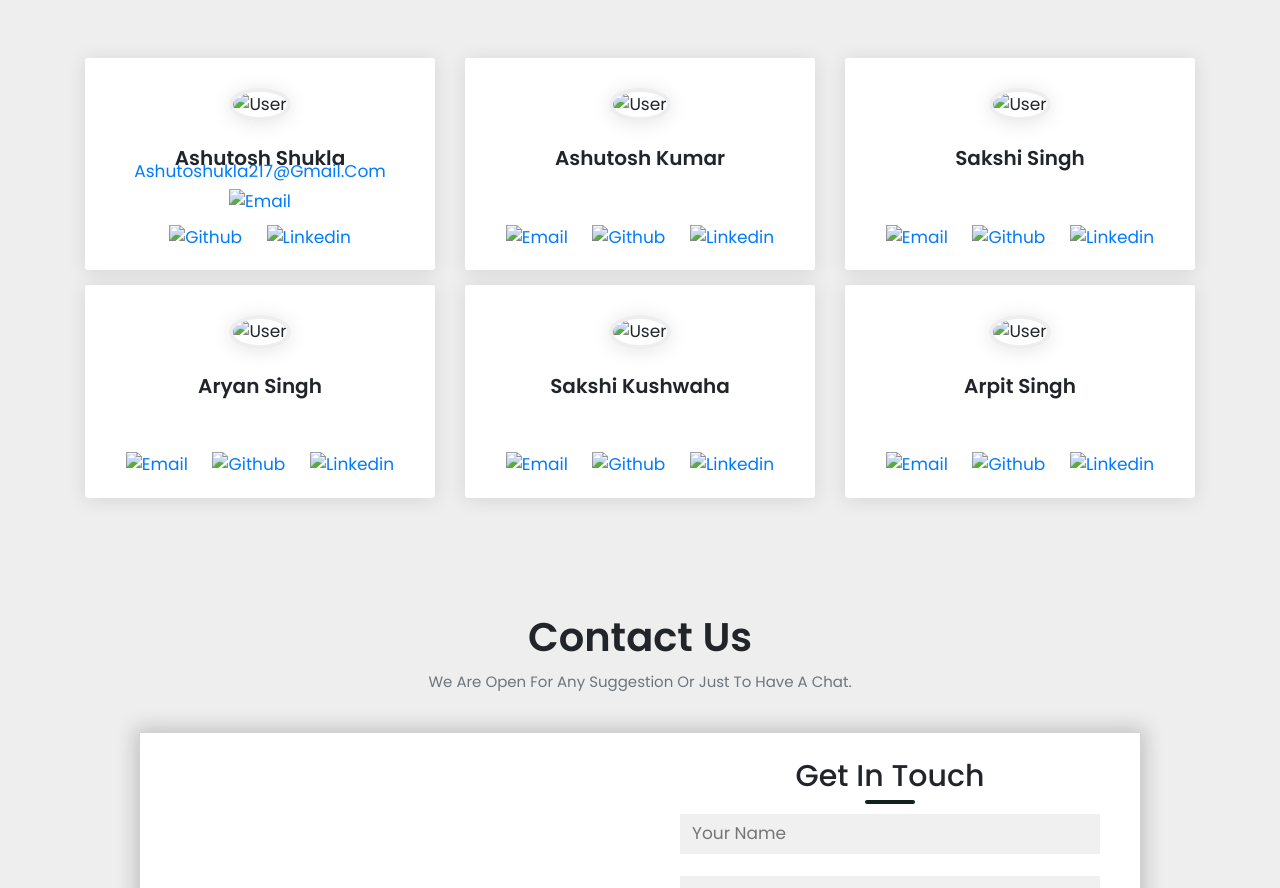
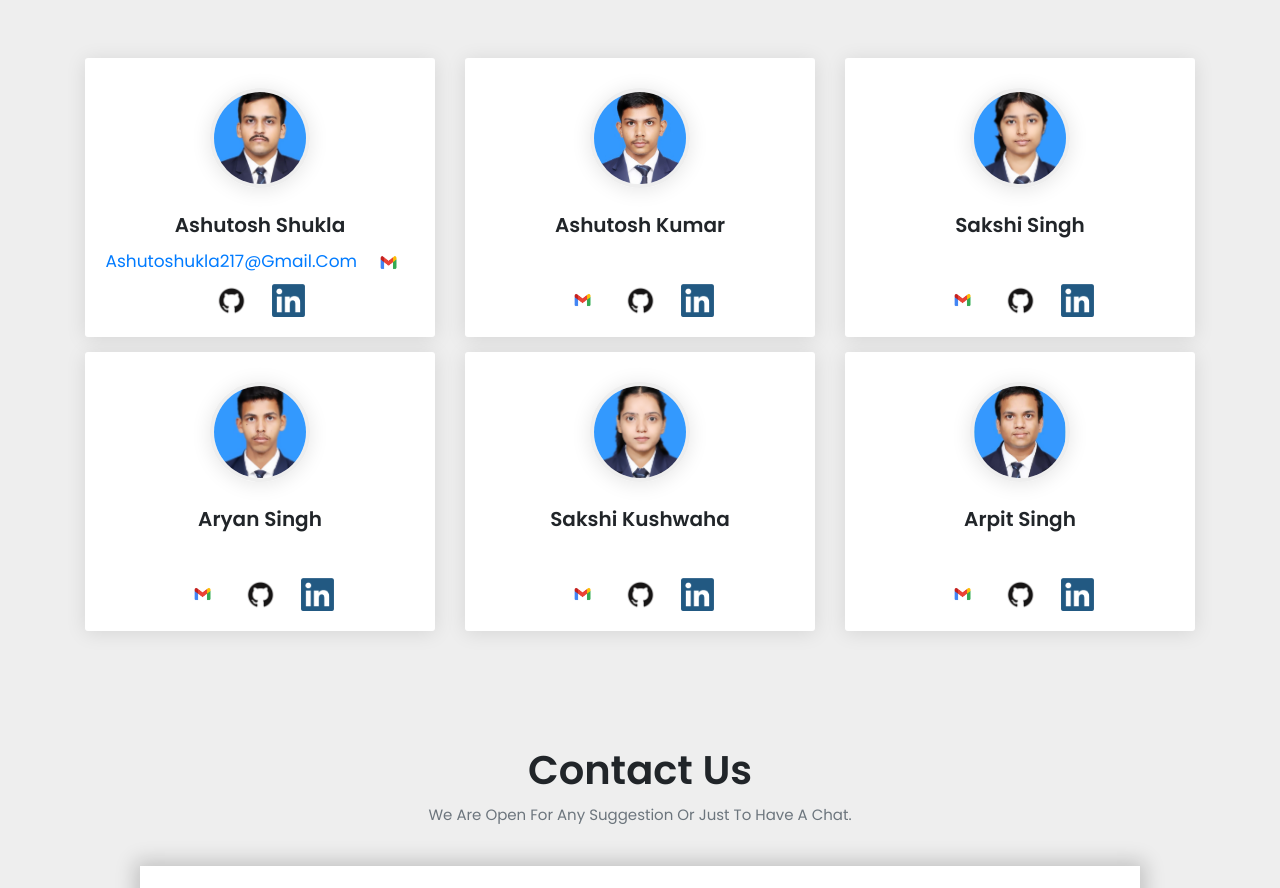
Before and after one commit to AshutoshShukla221/webpage-india-cultural-heritage-and-traditions-tourism-, a plain HTML site: page about.html in a window 1280 px wide. Shown: the part 1356-2244 px from the top of the page. Drawn offline with nearby package versions, Linux system fonts and the light colour scheme; the site is published under a folder, as on GitHub Pages, so addresses that start at the root find nothing.

Commit message:
update commit

```diff
--- a/about.html
+++ b/about.html
@@ -21,15 +21,15 @@
     <meta property="og:url" content="https://yourwebsite.com/about.php">
     <meta property="og:title" content="About Us - Visit India">
     <meta property="og:description" content="India is a vast South Asian country with diverse terrain and a rich history.">
-    <meta property="og:image" content="/images/preview.webp">
+    <meta property="og:image" content="images/preview.webp">
     <meta property="twitter:card" content="summary_large_image">
     <meta property="twitter:url" content="https://yourwebsite.com/about.php">
     <meta property="twitter:title" content="About Us - Visit India">
     <meta property="twitter:description" content="India is a vast South Asian country with diverse terrain and a rich history.">
-    <meta property="twitter:image" content="/images/preview.webp">
+    <meta property="twitter:image" content="images/preview.webp">
     <title>About Us</title>
 
-	<link rel="icon" type="image/x-icon" href="/images/tablogo.png">
+	<link rel="icon" type="image/x-icon" href="images/tablogo.png">
 
     <link rel="stylesheet" href="https://cdnjs.cloudflare.com/ajax/libs/font-awesome/5.15.4/css/all.min.css">
 
@@ -115,7 +115,7 @@
 				<div class="col-lg-4 col-md-6 col-sm-12 mb-4">
 					<div class="profile-card bg-white shadow mb-4 text-center rounded-lg p-4 position-relative h-100">
 						<div class="profile-card_image pt-4">
-							<img src="/images/2413904.jpg" alt="User" class="mb-4 shadow">
+							<img src="./images/2413904.jpg" alt="User" class="mb-4 shadow">
 						</div>
 						<div class="profile-card_details">
 							<h3 class="mb-2 mt-3">Ashutosh Shukla</h3>
@@ -123,13 +123,13 @@
 						</div>
 						<div class="profile-card_social text-center p-4">
 							<a href="#" class="d-inline-block">ashutoshukla217@gmail.com
-								<img src="/images/gmail-1 (1).avif" alt="Email">
+								<img src="./images/gmail-1 (1).avif" alt="Email">
 							</a>
 							<a href="https://github.com/AshutoshShukla221" target="_blank" class="d-inline-block">
-								<img src="/images/GitHub-Mark-ea2971cee799.png" alt="Github">
+								<img src="./images/GitHub-Mark-ea2971cee799.png" alt="Github">
 							</a>
 							<a href="https://www.linkedin.com/in/ashutosh-shukla-98291933b/" target="_blank" class="d-inline-block">
-								<img src="/images/linkedin-logo.webp" alt="Linkedin">
+								<img src="./images/linkedin-logo.webp" alt="Linkedin">
 							</a>
 						</div>
 					</div>
@@ -138,7 +138,7 @@
 				<div class="col-lg-4 col-md-6 col-sm-12 mb-4">
 					<div class="profile-card bg-white shadow mb-4 text-center rounded-lg p-4 position-relative h-100">
 						<div class="profile-card_image pt-4">
-							<img src="/images/Ak.jpeg" alt="User" class="mb-4 shadow">
+							<img src="./images/Ak.jpeg" alt="User" class="mb-4 shadow">
 						</div>
 						<div class="profile-card_details">
 							<h3 class="mb-2 mt-3">Ashutosh kumar</h3>
@@ -147,13 +147,13 @@
 						</div>
 						<div class="profile-card_social text-center p-4">
 							<a href="" class="d-inline-block">
-								<img src="/images/gmail-1 (1).avif" alt="Email">
+								<img src="./images/gmail-1 (1).avif" alt="Email">
 							</a>
 							<a href="#!" class="d-inline-block">
-								<img src="/images/GitHub-Mark-ea2971cee799.png" alt="Github">
+								<img src="./images/GitHub-Mark-ea2971cee799.png" alt="Github">
 							</a>
 							<a href="#" target="_blank" class="d-inline-block">
-								<img src="/images/linkedin-logo.webp" alt="Linkedin">
+								<img src="./images/linkedin-logo.webp" alt="Linkedin">
 							</a>
 						</div>
 					</div>
@@ -161,7 +161,7 @@
 				<div class="col-lg-4 col-md-6 col-sm-12 mb-4">
 					<div class="profile-card bg-white shadow mb-4 text-center rounded-lg p-4 position-relative h-100">
 						<div class="profile-card_image pt-4">
-							<img src="/images/2413632.jpg" alt="User" class="mb-4 shadow">
+							<img src="./images/2413632.jpg" alt="User" class="mb-4 shadow">
 						</div>
 						<div class="profile-card_details">
 							<h3 class="mb-2 mt-3">Sakshi Singh</h3>
@@ -170,13 +170,13 @@
 						</div>
 						<div class="profile-card_social text-center p-4">
 							<a href="mailto:2k24.cs1n.2413632@gmail.com" class="d-inline-block">
-								<img src="/images/gmail-1 (1).avif" alt="Email">
+								<img src="./images/gmail-1 (1).avif" alt="Email">
 							</a>
 							<a href="https://github.com/SakshiSingh-2405" class="d-inline-block">
-								<img src="/images/GitHub-Mark-ea2971cee799.png" alt="Github">
+								<img src="./images/GitHub-Mark-ea2971cee799.png" alt="Github">
 							</a>
 							<a href="https://www.linkedin.com/in/sakshi-singh-b5a3b8343?utm_source=share&utm_campaign=share_via&utm_content=profile&utm_medium=android_app" target="_blank" class="d-inline-block">
-								<img src="/images/linkedin-logo.webp" alt="Linkedin">
+								<img src="./images/linkedin-logo.webp" alt="Linkedin">
 							</a>
 						</div>
 					</div>
@@ -184,7 +184,7 @@
 				<div class="col-lg-4 col-md-6 col-sm-12 mb-4">
 					<div class="profile-card bg-white shadow mb-4 text-center rounded-lg p-4 position-relative h-100">
 						<div class="profile-card_image pt-4">
-							<img src="/images/WhatsApp Image 2025-09-10 at 6.02.19 PM.jpeg" alt="User" class="mb-4 shadow">
+							<img src="./images/WhatsApp Image 2025-09-10 at 6.02.19 PM.jpeg" alt="User" class="mb-4 shadow">
 						</div>
 						<div class="profile-card_details">
 							<h3 class="mb-2 mt-3">Aryan Singh</h3>
@@ -193,13 +193,13 @@
 						</div>
 						<div class="profile-card_social text-center p-4">
 							<a href="mailto:2k24.cs1f.2414207@gmail.com" class="d-inline-block">
-								<img src="/images/gmail-1 (1).avif" alt="Email">
+								<img src="./images/gmail-1 (1).avif" alt="Email">
 							</a>
 							<a href="https://github.com/Aryan3861/Work.git" class="d-inline-block">
-								<img src="/images/GitHub-Mark-ea2971cee799.png" alt="Github">
+								<img src="./images/GitHub-Mark-ea2971cee799.png" alt="Github">
 							</a>
 							<a href="https://www.linkedin.com/in/aryan-singh-486a4b331" target="_blank" class="d-inline-block">
-								<img src="/images/linkedin-logo.webp" alt="Linkedin">
+								<img src="./images/linkedin-logo.webp" alt="Linkedin">
 							</a>
 						</div>
 					</div>
@@ -207,7 +207,7 @@
 				<div class="col-lg-4 col-md-6 col-sm-12 mb-4">
 					<div class="profile-card bg-white shadow mb-4 text-center rounded-lg p-4 position-relative h-100">
 						<div class="profile-card_image pt-4">
-							<img src="/images/2412058.jpg" alt="User" class="mb-4 shadow">
+							<img src="./images/2412058.jpg" alt="User" class="mb-4 shadow">
 						</div>
 						<div class="profile-card_details">
 							<h3 class="mb-2 mt-3">Sakshi Kushwaha</h3>
@@ -216,13 +216,13 @@
 						</div>
 						<div class="profile-card_social text-center p-4">
 							<a href="mailto:2k24.cs1n.2412058@gmail.com" class="d-inline-block">
-								<img src="/images/gmail-1 (1).avif" alt="Email">
+								<img src="./images/gmail-1 (1).avif" alt="Email">
 							</a>
 							<a href="https://github.com/sakshi-kushwaha-1811" class="d-inline-block">
-								<img src="/images/GitHub-Mark-ea2971cee799.png" alt="Github">
+								<img src="./images/GitHub-Mark-ea2971cee799.png" alt="Github">
 							</a>
 							<a href="https://in.linkedin.com/in/sakshi-kushwaha-98a366343" target="_blank" class="d-inline-block">
-								<img src="/images/linkedin-logo.webp" alt="Linkedin">
+								<img src="./images/linkedin-logo.webp" alt="Linkedin">
 							</a>
 						</div>
 					</div>
@@ -230,7 +230,7 @@
 				<div class="col-lg-4 col-md-6 col-sm-12 mb-4">
 					<div class="profile-card bg-white shadow mb-4 text-center rounded-lg p-4 position-relative h-100">
 						<div class="profile-card_image pt-4">
-							<img src="/images/WhatsApp Image 2025-09-11 at 6.57.46 PM.jpeg" alt="User" class="mb-4 shadow">
+							<img src="./images/WhatsApp Image 2025-09-11 at 6.57.46 PM.jpeg" alt="User" class="mb-4 shadow">
 						</div>
 						<div class="profile-card_details">
 							<h3 class="mb-2 mt-3">Arpit Singh</h3>
@@ -239,13 +239,13 @@
 						</div>
 						<div class="profile-card_social text-center p-4">
 							<a href="mailto:arpitsinghasc7@gmail.com" class="d-inline-block">
-								<img src="/images/gmail-1 (1).avif" alt="Email">
+								<img src="./images/gmail-1 (1).avif" alt="Email">
 							</a>
 							<a href="https://github.com/Arpit-191104" class="d-inline-block">
-								<img src="/images/GitHub-Mark-ea2971cee799.png" alt="Github">
+								<img src="./images/GitHub-Mark-ea2971cee799.png" alt="Github">
 							</a>
 							<a href="https://github.com/Arpit-191104" target="_blank" class="d-inline-block">
-								<img src="/images/linkedin-logo.webp" alt="Linkedin">
+								<img src="./images/linkedin-logo.webp" alt="Linkedin">
 							</a>
 						</div>
 					</div>
```
